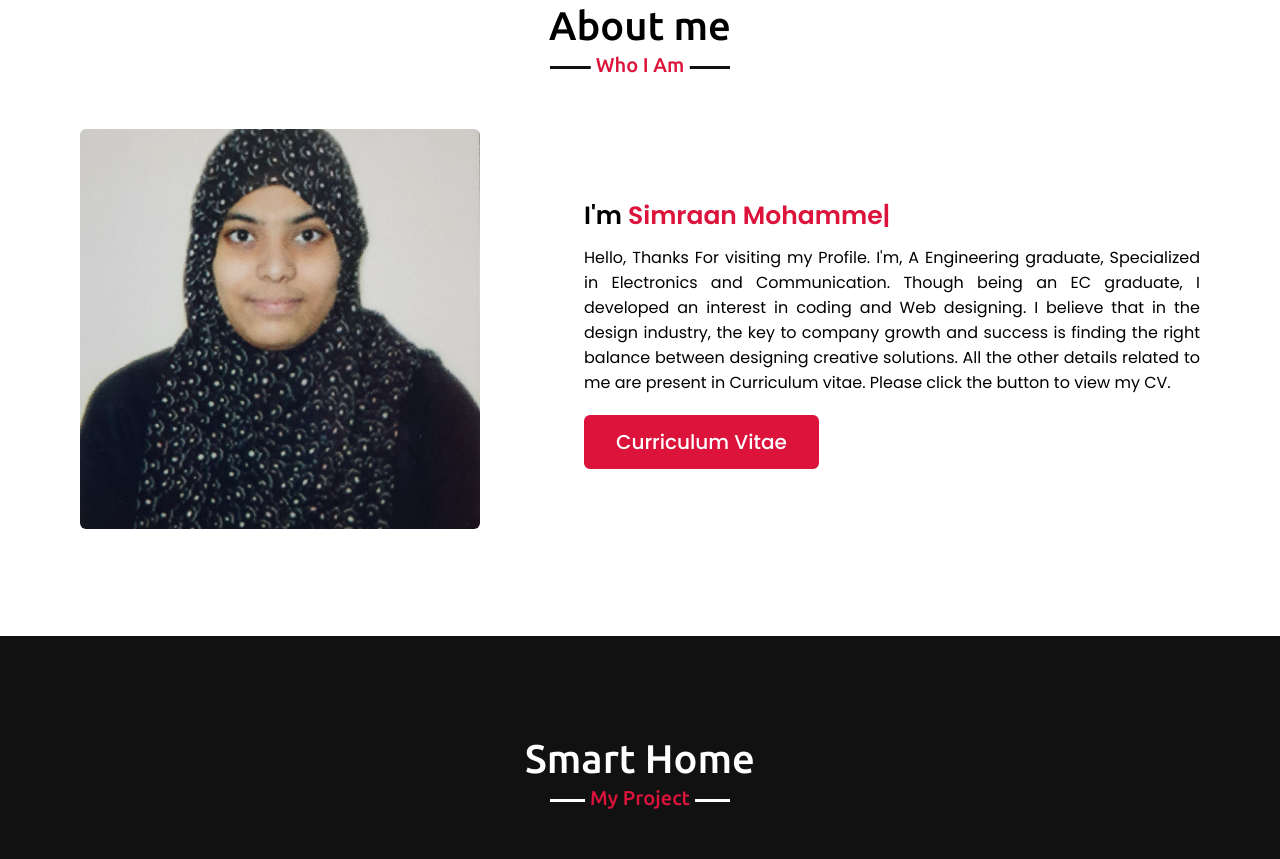
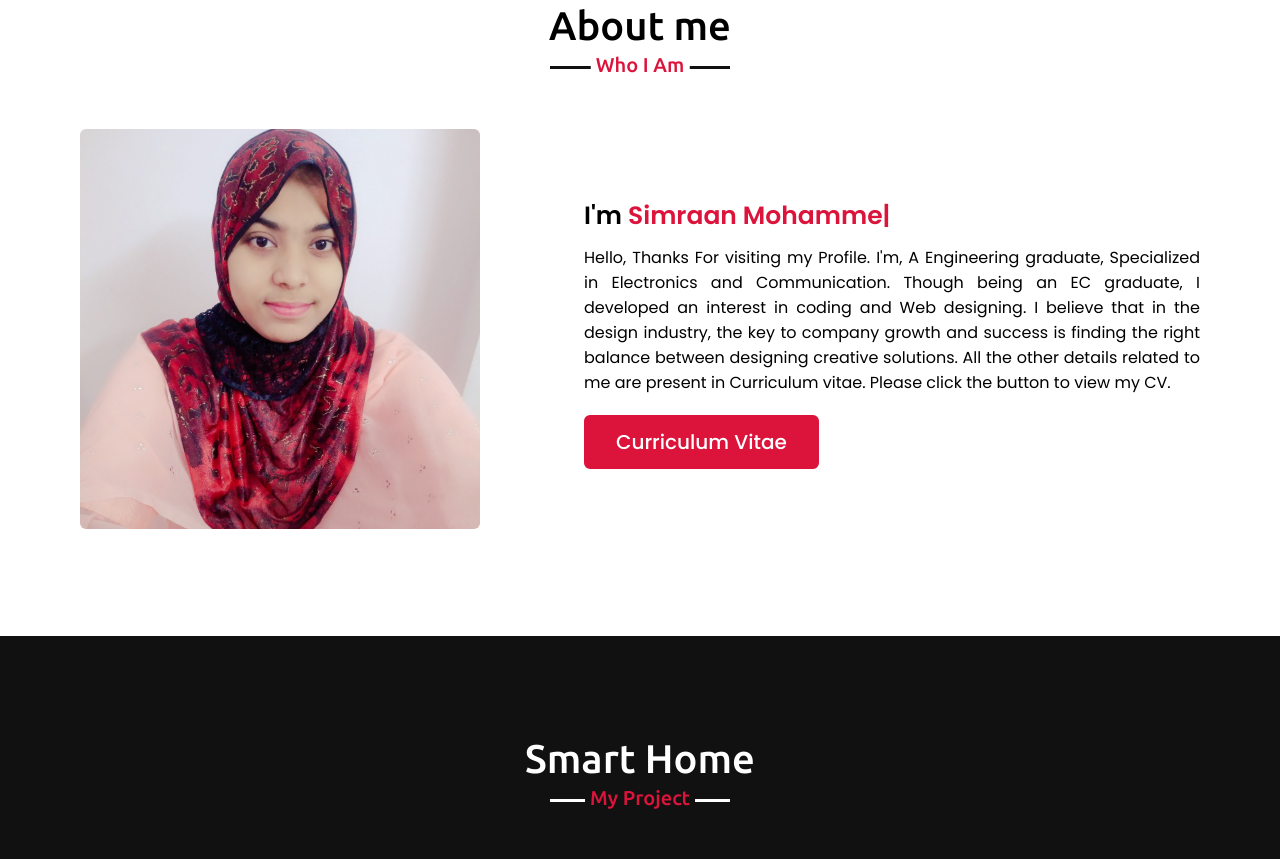
Before and after one commit to SimraanMohammed786/Portfolio.github.io, a plain HTML site: page index.html in a window 1280 px wide. Shown: the part 897-1756 px from the top of the page. Drawn offline with nearby package versions, Linux system fonts and the light colour scheme.

Commit message:
Update index.html

```diff
--- a/index.html
+++ b/index.html
@@ -52,7 +52,7 @@
             <h2 class="title">About me</h2>
             <div class="about-content">
                 <div class="column left">
-                    <img src="images/my link photo 1.png" alt="">
+                    <img src="images/Simraan Professional Pic2.jpg" alt="">
                 </div>
                 <div class="column right">
                     <div class="text">I'm <span class="typing-2"></span></div>
```
